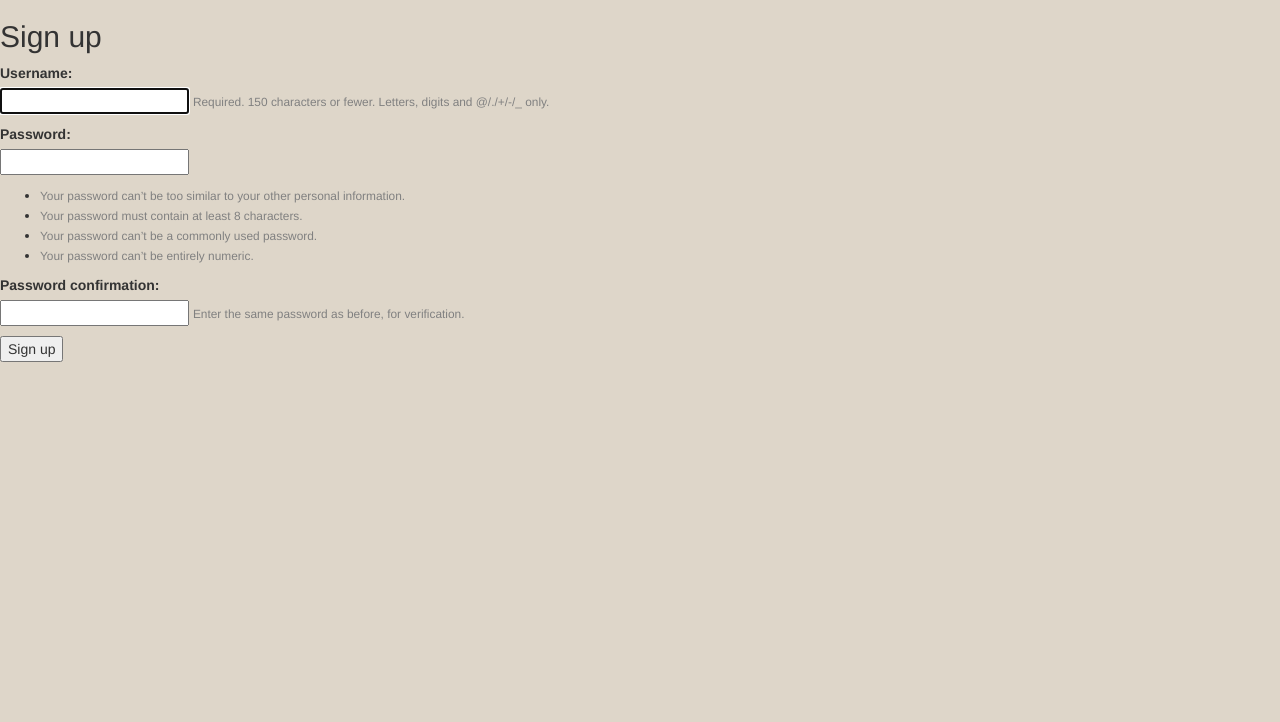
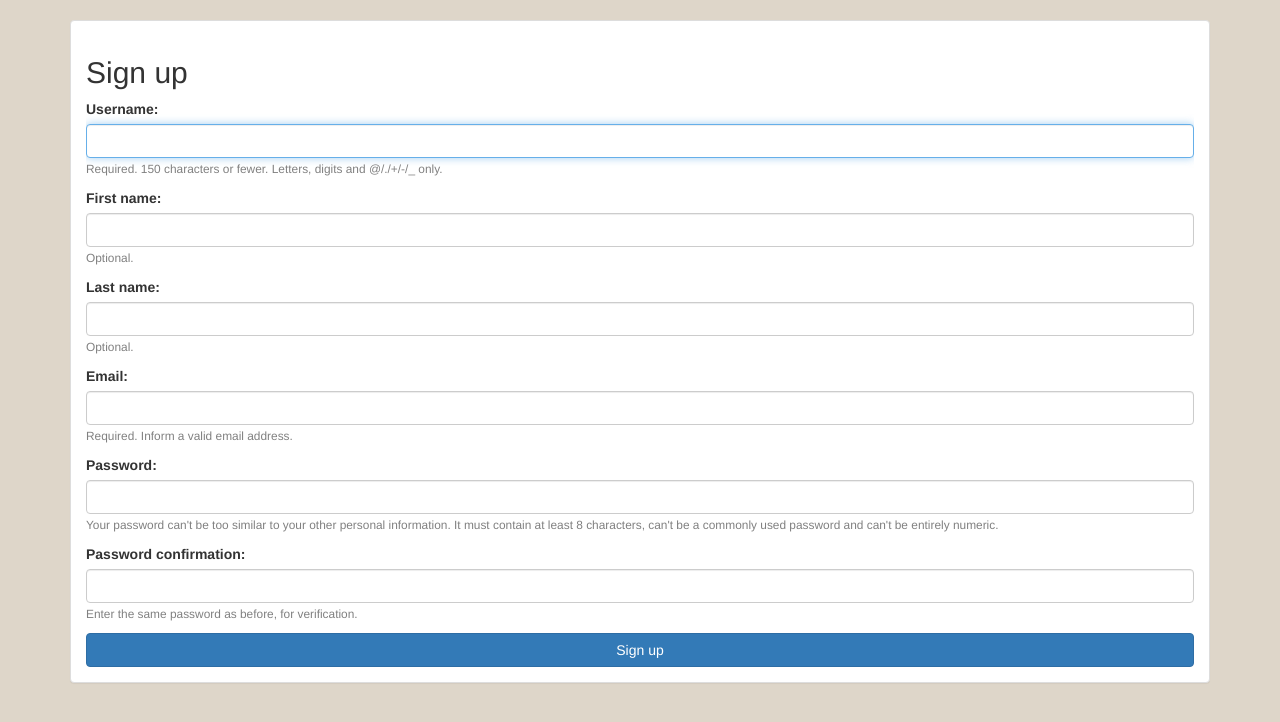
Before and after one commit to Strand94/WhatsMappening, a Django app: page /signup/ in a window 1280 px wide. Shown: the part 52-774 px from the top of the page. Run offline with Django 3.2, Linux system fonts and the light colour scheme; some libraries are stand-ins or nearby versions; some web fonts are replaced.

Commit message:
Making the create user form userfriendly #6

```diff
--- a/apps/staticpages/forms.py
+++ b/apps/staticpages/forms.py
@@ -1,5 +1,7 @@
 from django import forms
 from django.contrib.auth.models import User
+from django.contrib.auth.forms import UserCreationForm
+
 from .models import Profile
 
 
@@ -13,3 +15,25 @@ class EditProfileForm(forms.ModelForm):
     class Meta:
         model = Profile
         fields = ('gender', 'location', 'bio', 'birth_date', 'picture')
+
+
+class SignUpForm(UserCreationForm):
+    first_name = forms.CharField(max_length=30, required=False, help_text='Optional.')
+    last_name = forms.CharField(max_length=30, required=False, help_text='Optional.')
+    email = forms.EmailField(max_length=254, help_text='Required. Inform a valid email address.')
+
+    def __init__(self, *args, **kwargs):
+        super(SignUpForm, self).__init__(*args, **kwargs)
+
+        super(SignUpForm, self).__init__(*args, **kwargs)
+        for field in iter(self.fields):
+            self.fields[field].widget.attrs.update({
+                'class': 'form-control'
+            })
+
+        for fieldname in ['password1']:
+            self.fields[fieldname].help_text = "Your password can't be too similar to your other personal information. It must contain at least 8 characters, can't be a commonly used password and can't be entirely numeric."
+
+    class Meta:
+        model = User
+        fields = ('username', 'first_name', 'last_name', 'email', 'password1', 'password2', )
--- a/apps/staticpages/views.py
+++ b/apps/staticpages/views.py
@@ -1,6 +1,6 @@
 from django.contrib.auth.decorators import login_required
 from django.shortcuts import render, redirect
-from django.contrib.auth.forms import AdminPasswordChangeForm, PasswordChangeForm, UserCreationForm
+from django.contrib.auth.forms import AdminPasswordChangeForm, PasswordChangeForm
 from django.contrib.auth import update_session_auth_hash, login, authenticate
 from django.contrib import messages
 from django.db import transaction
@@ -81,7 +81,7 @@ def update_profile(request):
 
 def signup(request):
     if request.method == 'POST':
-        form = UserCreationForm(request.POST)
+        form = SignUpForm(request.POST)
         if form.is_valid():
             form.save()
             username = form.cleaned_data.get('username')
@@ -90,5 +90,5 @@ def signup(request):
             login(request, user)
             return redirect('home')
     else:
-        form = UserCreationForm()
+        form = SignUpForm()
     return render(request, '../templates/registration/registration.html', {'form': form})
--- a/templates/registration/registration.html
+++ b/templates/registration/registration.html
@@ -1,13 +1,17 @@
 {% extends 'base.html' %}
 
 {% block content %}
+     <div id="main-page" class="container">
+        <div class="panel panel-default">
+            <div class="panel-body">
+                <div class="media">
   <h2>Sign up</h2>
   <form method="post">
     {% csrf_token %}
     {% for field in form %}
       <p>
         {{ field.label_tag }}<br>
-        {{ field }}
+            {{ field }}
         {% if field.help_text %}
           <small style="color: grey">{{ field.help_text }}</small>
         {% endif %}
@@ -16,6 +20,8 @@
         {% endfor %}
       </p>
     {% endfor %}
-    <button type="submit">Sign up</button>
+    <button type="submit" class="btn btn-primary" style="width:100%">Sign up</button>
+
   </form>
+                </div></div></div></div>
 {% endblock %}
```
